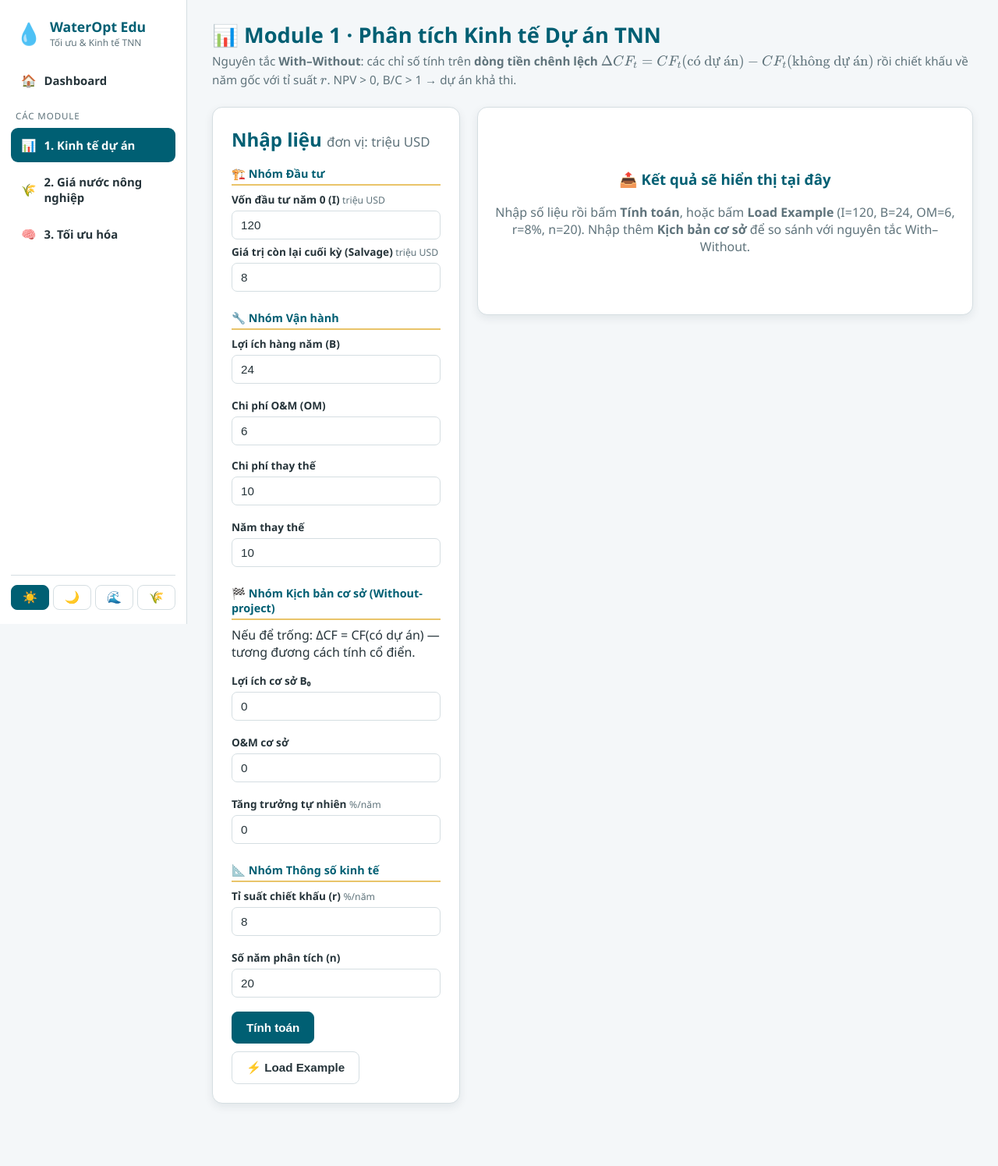
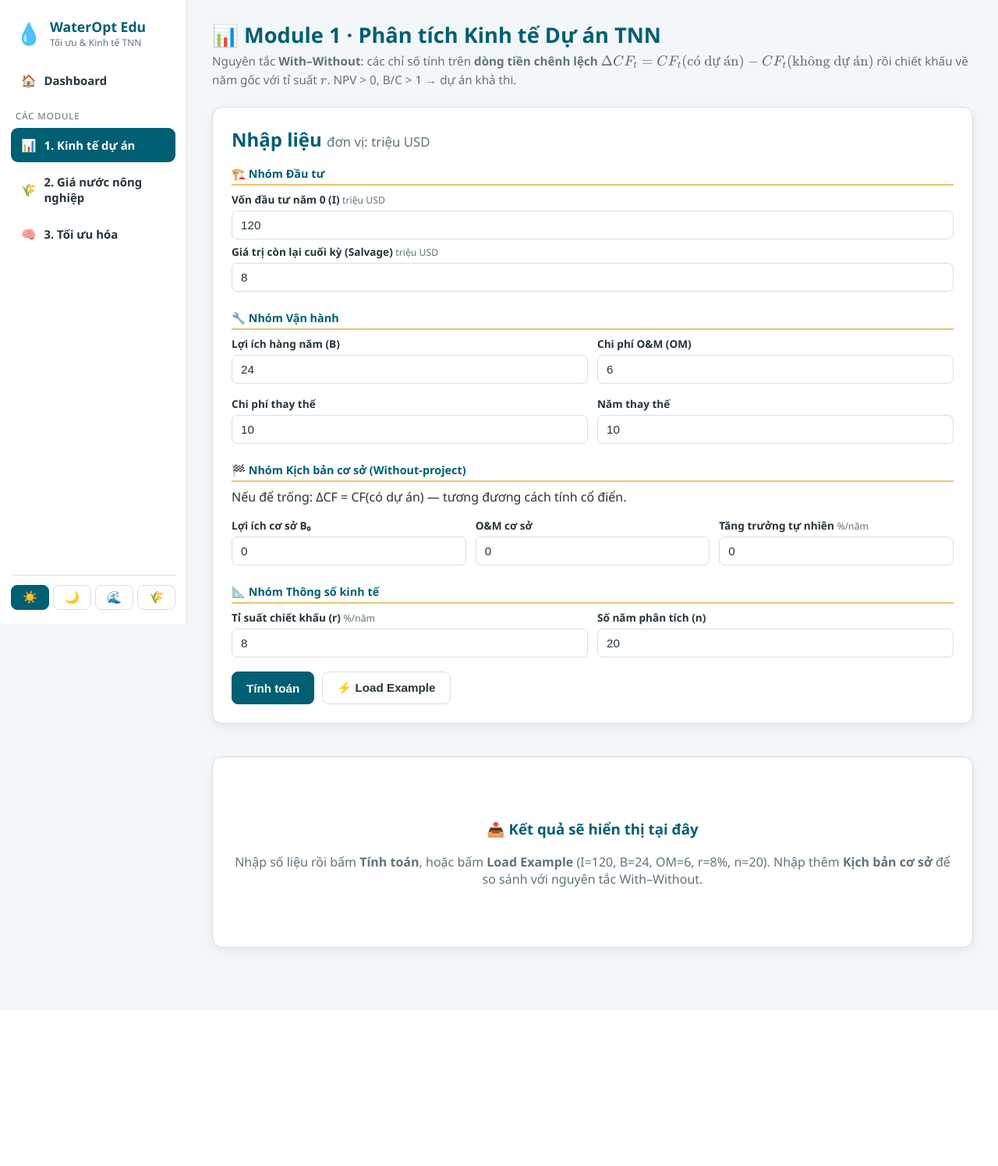
Before and after one commit to robindang0573/wateropt-edu, a Flask app: page /economic in a window 1280 px wide. Shown: the whole page at 78% size. After the commit the page ends 1226 px from the top, so only its background shows below. Run offline with Flask 3, Linux system fonts and the light colour scheme; some libraries are stand-ins or nearby versions.

Commit message:
Economics: single-column layout (form + 4 KPI rows stacked full-width)

```diff
--- a/static/css/style.css
+++ b/static/css/style.css
@@ -135,6 +135,8 @@ body {
 .placeholder { text-align: center; color: var(--muted); padding: 60px 20px; }
 
 .psplit { display: grid; grid-template-columns: minmax(300px, 4fr) 8fr; gap: 22px; align-items: start; }
+.stack { display: flex; flex-direction: column; gap: 22px; }
+.stack .wide-card { width: 100%; }
 .form-row { display: grid; grid-template-columns: repeat(auto-fit, minmax(130px, 1fr)); gap: 12px; margin-bottom: 10px; }
 .form-row.small { margin-bottom: 8px; }
 .form-row .none { display: none; }
--- a/templates/economic.html
+++ b/templates/economic.html
@@ -9,9 +9,8 @@
     NPV &gt; 0, B/C &gt; 1 → dự án khả thi.
 </p>
 
-<div class="psplit">
-    <div>
-        <form method="post" id="ecoForm" class="card">
+<div class="stack">
+    <form method="post" id="ecoForm" class="card wide-card">
             <h2 class="card-title">Nhập liệu <span class="unit">đơn vị: triệu USD</span></h2>
 
             <div class="form-group">
@@ -88,9 +87,7 @@
         {% if result and result.error %}
         <div class="alert error">⚠️ {{ result.error }}</div>
         {% endif %}
-    </div>
 
-    <div>
         {% if result %}
         <div class="kpi-grid">
             <div class="kpi-box {{ 'positive' if result.npv > 0 else 'negative' }}">
@@ -289,7 +286,6 @@
             <p>Nhập số liệu rồi bấm <b>Tính toán</b>, hoặc bấm <b>Load Example</b> (I=120, B=24, OM=6, r=8%, n=20). Nhập thêm <b>Kịch bản cơ sở</b> để so sánh với nguyên tắc With–Without.</p>
         </div>
         {% endif %}
-    </div>
 </div>
 {% endblock %}
 
```
